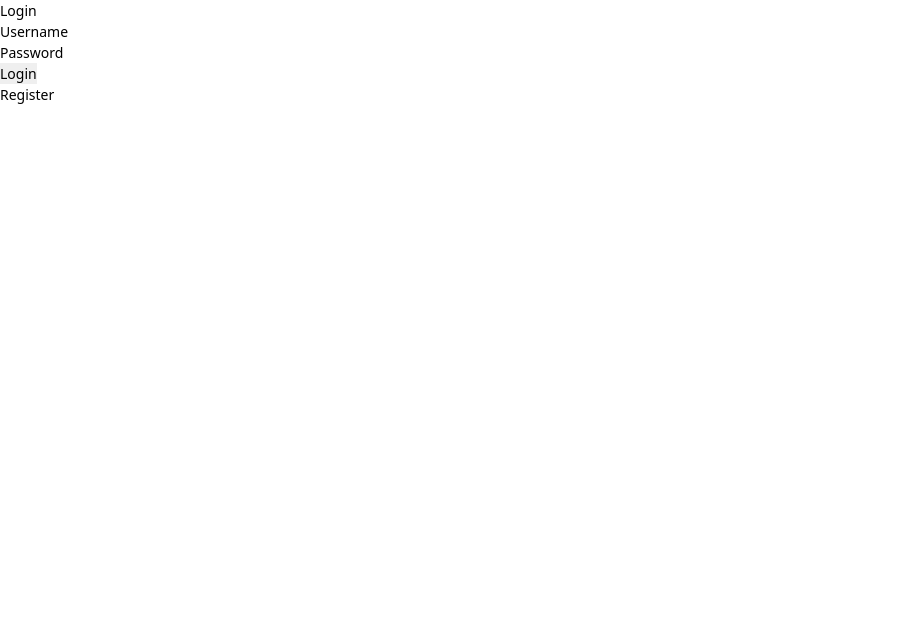
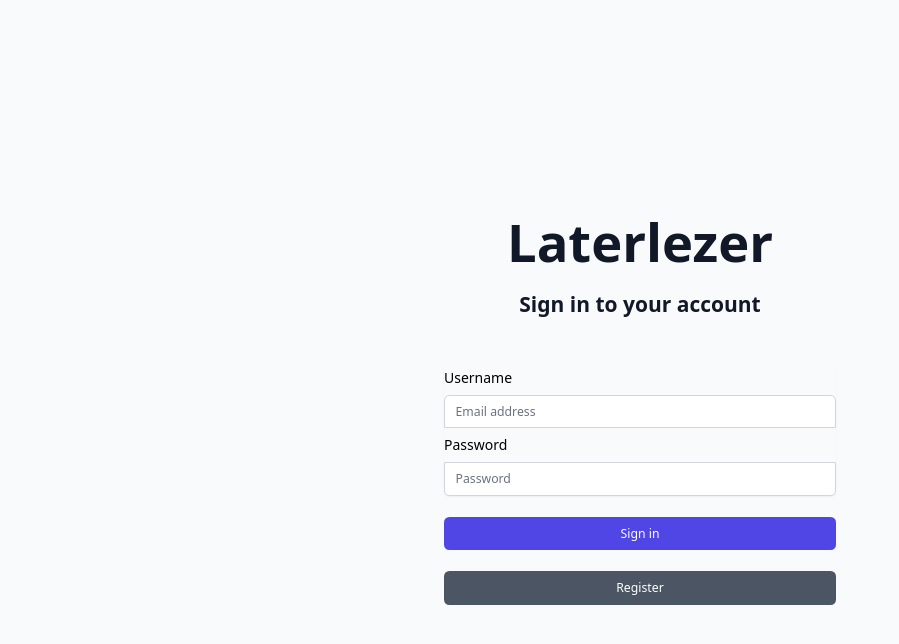
Before and after one commit to Patrickroelofs/HANICA-DWA-Laterlezer, a React (Create React App) app in the folder lezerapp/: page /login in a window 1280 px wide. Shown: the top 644 px of the page, without its empty margins (0-899 px from the left). Built offline with nearby package versions, Linux system fonts and the light colour scheme.

Commit message:
add styling to login screen

```diff
--- a/lezerapp/src/app/components/login/Login.jsx
+++ b/lezerapp/src/app/components/login/Login.jsx
@@ -23,31 +23,45 @@
   };
 
   return (
-    <>
-      <h1>Login</h1>
-
-      <form onSubmit={handleSubmit}>
+    <div className="min-h-screen flex items-center justify-center bg-gray-50 py-12 px-4 sm:px-6 lg:px-8">
+      <div className="max-w-md w-full space-y-12">
         <div>
-          <label htmlFor="username">
-            Username
-            <input name="username" type="text" />
-          </label>
+          <h1 className="mt-6 text-center text-6xl font-extrabold text-gray-900">
+            Laterlezer
+          </h1>
+          <h2 className="mt-6 text-center text-2xl font-extrabold text-gray-900">
+            Sign in to your account
+          </h2>
         </div>
 
-        <div>
-          <label htmlFor="password">
-            Password
-            <input name="password" type="password" />
-          </label>
-        </div>
+        <form className="mt-8 space-y-6" onSubmit={handleSubmit}>
+          <div className="rounded-md shadow-sm -space-y-px">
+            <div>
+              <label htmlFor="username" className="leading-10">
+                Username
+                <input id="username" name="username" type="string" required className="appearance-none rounded-none relative block w-full px-3 py-2 border border-gray-300 placeholder-gray-500 text-gray-900 rounded-t-md focus:outline-none focus:ring-indigo-500 focus:border-indigo-500 focus:z-10 sm:text-sm" placeholder="Email address" />
+              </label>
+            </div>
+            <div>
+              <label htmlFor="password" className="leading-10">
+                Password
+                <input id="password" name="password" type="password" required className="appearance-none rounded-none relative block w-full px-3 py-2 border border-gray-300 placeholder-gray-500 text-gray-900 rounded-b-md focus:outline-none focus:ring-indigo-500 focus:border-indigo-500 focus:z-10 sm:text-sm" placeholder="Password" />
+              </label>
+            </div>
+          </div>
 
-        <div>
-          <input type="submit" value="Login" />
-        </div>
-      </form>
+          <div>
+            <button type="submit" className="group relative w-full flex justify-center py-2 px-4 border border-transparent text-sm font-medium rounded-md text-white bg-indigo-600 hover:bg-indigo-700 focus:outline-none focus:ring-2 focus:ring-offset-2 focus:ring-indigo-500">
+              Sign in
+            </button>
+            <button type="submit" onClick={() => history.push('/register')} className="group relative w-full flex justify-center py-2 px-4 mt-6 border border-transparent text-sm font-medium rounded-md text-white bg-gray-600 focus:outline-none focus:ring-2 focus:ring-offset-2 focus:ring-indigo-500">
+              Register
+            </button>
+          </div>
+        </form>
+      </div>
 
-      <button name="register" type="button" onClick={() => history.push('/register')}>Register</button>
-    </>
+    </div>
   );
 }
 
```
Also changed, not shown: lezerapp/.eslintrc.js.
